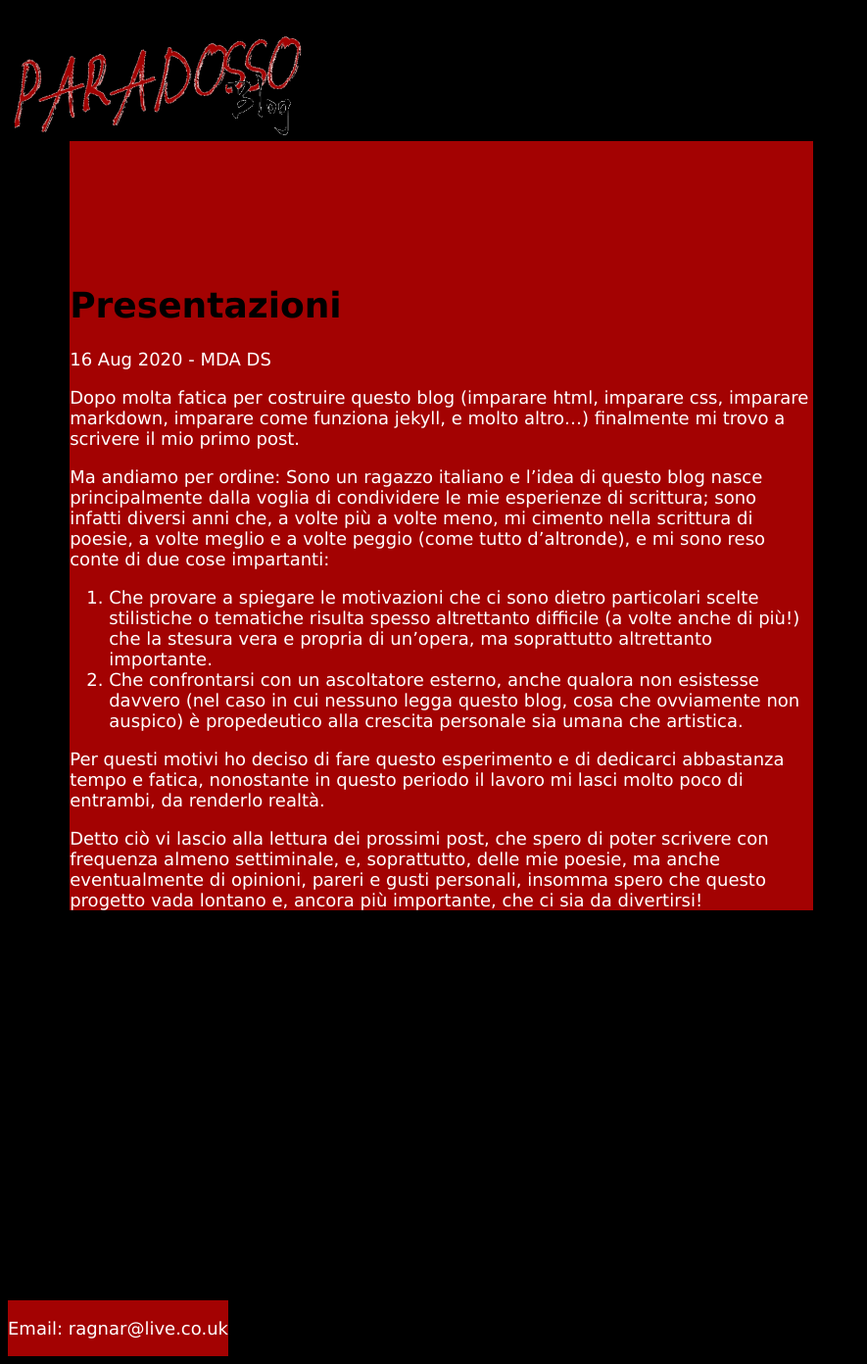
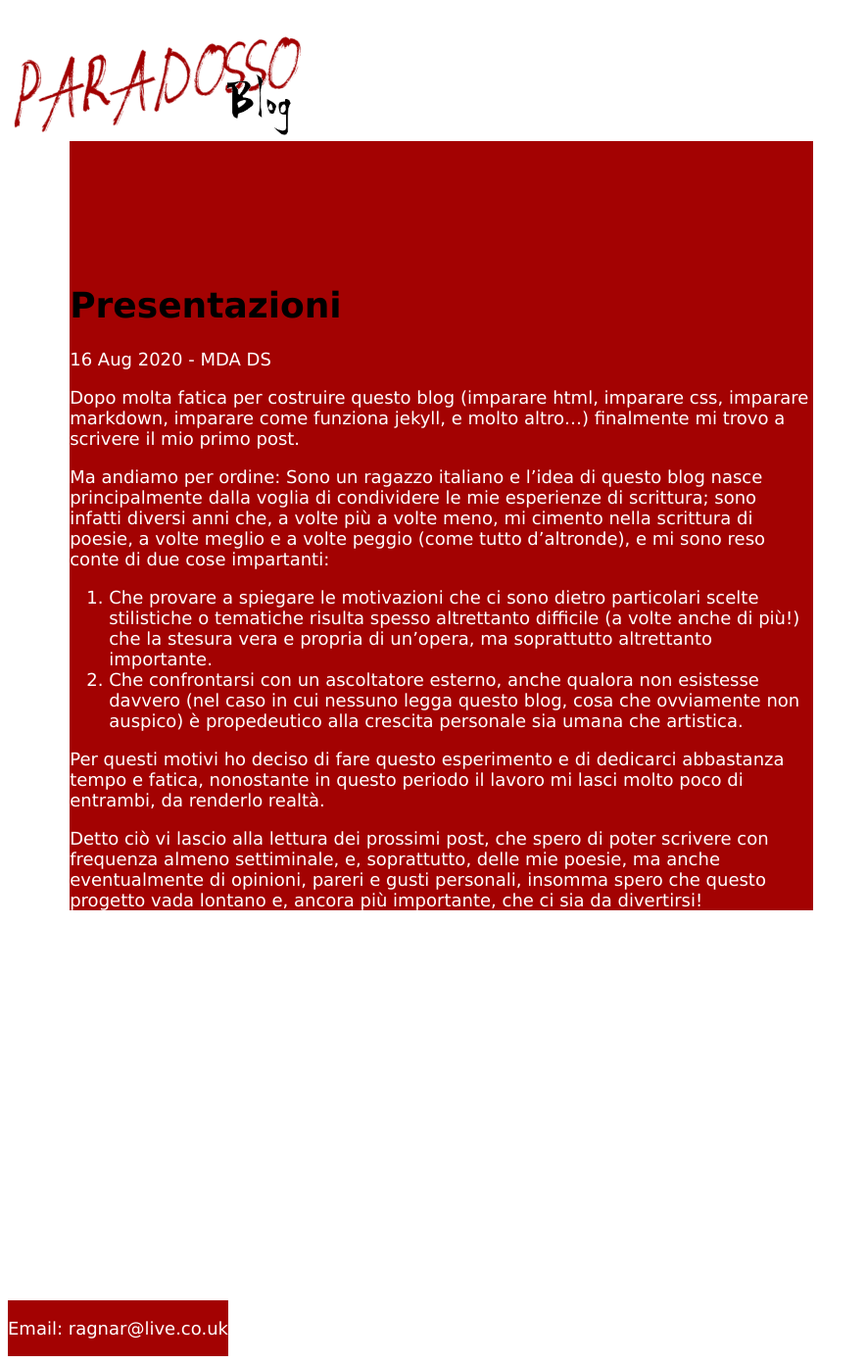
Before and after one commit to thechiefm88/thechiefm88.github.io, a Jekyll site: the page built from _posts/2020-08-16-Presentazioni.md, in a window 1280 px wide. Shown: the whole page at 98% size, without its empty margins (0-885 px from the left). Built offline with Jekyll 4.4.1, drawn with Linux system fonts in a browser that asks for light colours.

Commit message:
25: repairing html/css syntax

```diff
--- a/assets/css/index.css
+++ b/assets/css/index.css
@@ -1,7 +1,4 @@
 body{
-	background: black no-repeat fixed;
-	background-size: cover;
-
 	font-family: Verdana, sans-serif;
 	font-size: 18px;
 }
```
